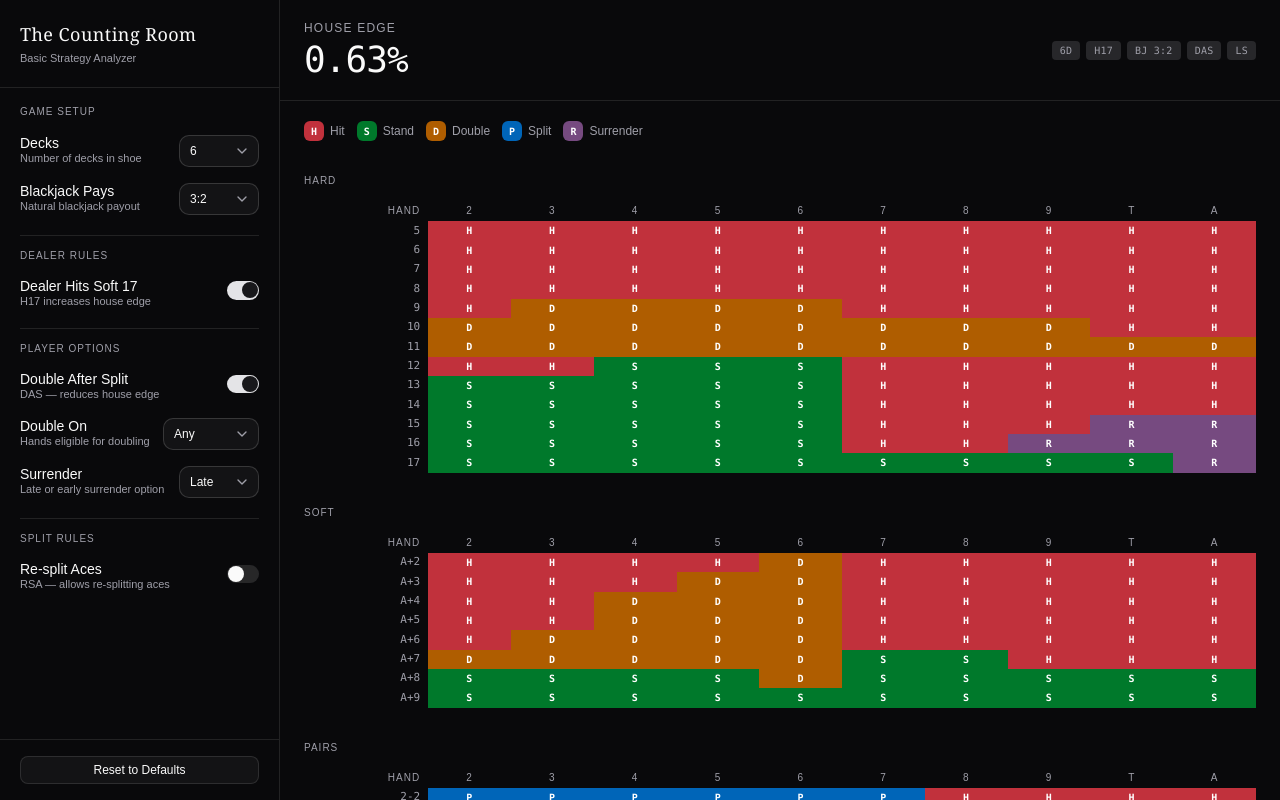
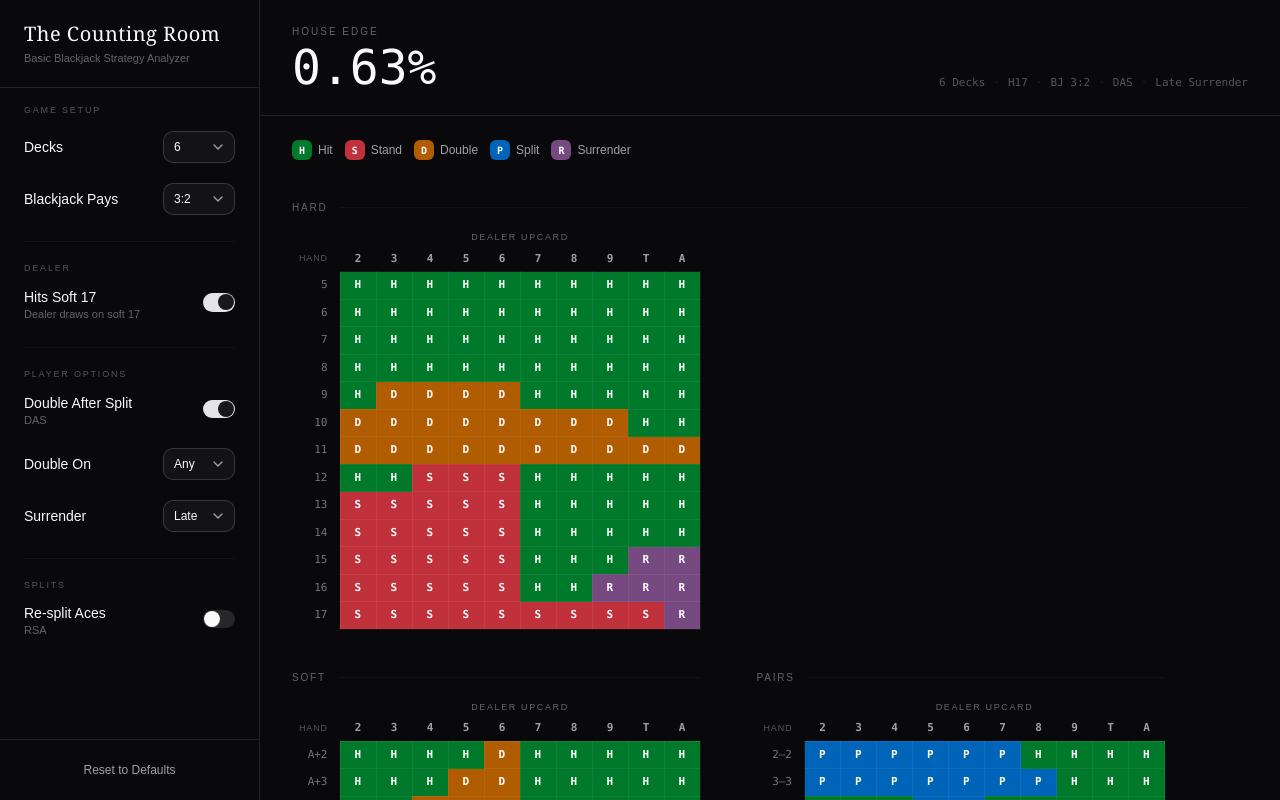
Before and after one commit to matteo-psnt/blackjack-solver, a React (Vite) app: page / in a window 1280 px wide. Built offline with nearby package versions, Linux system fonts and the light colour scheme.

Commit message:
refactor: enhance UI components and improve styling for rules and strategy panels

```diff
--- a/src/features/rules/RuleRow.tsx
+++ b/src/features/rules/RuleRow.tsx
@@ -8,11 +8,11 @@ interface RuleRowProps {
 
 export function RuleRow({ label, description, children }: RuleRowProps) {
   return (
-    <div className="flex items-center justify-between gap-3 py-2">
+    <div className="flex items-center justify-between gap-4 py-2.5">
       <div className="min-w-0">
-        <p className="text-sm leading-none text-foreground">{label}</p>
+        <p className="text-sm text-foreground leading-none">{label}</p>
         {description && (
-          <p className="text-[11px] text-muted-foreground mt-0.5 leading-tight">{description}</p>
+          <p className="text-[11px] text-muted-foreground/60 mt-1 leading-tight">{description}</p>
         )}
       </div>
       <div className="shrink-0">{children}</div>
--- a/src/features/rules/RulesPanel.tsx
+++ b/src/features/rules/RulesPanel.tsx
@@ -12,51 +12,56 @@ import { useRulesStore } from '../../store/rulesStore'
 import { RuleRow } from './RuleRow'
 import type { BlackjackRules } from '../../core/blackjack/types'
 
+function SectionHeading({ children }: { children: string }) {
+  return (
+    <p className="text-[9px] font-medium uppercase tracking-[0.2em] text-muted-foreground/50 mt-5 mb-1 first:mt-2">
+      {children}
+    </p>
+  )
+}
+
 export function RulesPanel() {
   const { rules, setRules, resetRules } = useRulesStore()
 
   return (
-    <aside className="w-[280px] shrink-0 border-r border-border flex flex-col h-full">
+    <aside className="w-[260px] shrink-0 border-r border-border flex flex-col h-full">
       {/* Wordmark */}
-      <div className="px-5 py-5 border-b border-border">
-        <h1 className="text-lg font-serif tracking-wide text-foreground">The Counting Room</h1>
-        <p className="text-[11px] text-muted-foreground mt-0.5">Basic Strategy Analyzer</p>
+      <div className="px-6 pt-6 pb-5 border-b border-border">
+        <h1 className="font-serif text-xl tracking-wide text-foreground leading-none">
+          The Counting Room
+        </h1>
+        <p className="text-[11px] text-muted-foreground/60 mt-1.5">Basic Blackjack Strategy Analyzer</p>
       </div>
 
-      {/* Scrollable rule controls */}
-      <div className="flex-1 overflow-y-auto px-5 py-3">
+      {/* Controls */}
+      <div className="flex-1 overflow-y-auto px-6 py-2">
 
-        {/* Game Setup */}
-        <p className="text-[10px] uppercase tracking-widest text-muted-foreground mb-2 mt-1">
-          Game Setup
-        </p>
+        <SectionHeading>Game Setup</SectionHeading>
 
-        <RuleRow label="Decks" description="Number of decks in shoe">
+        <RuleRow label="Decks">
           <Select
             value={String(rules.decks)}
             onValueChange={(v) => setRules({ decks: parseInt(v) as BlackjackRules['decks'] })}
           >
-            <SelectTrigger className="w-20 h-7 text-xs">
+            <SelectTrigger className="w-[72px] h-7 text-xs">
               <SelectValue />
             </SelectTrigger>
             <SelectContent>
               {([1, 2, 4, 6, 8] as const).map((d) => (
-                <SelectItem key={d} value={String(d)}>
-                  {d}
-                </SelectItem>
+                <SelectItem key={d} value={String(d)}>{d}</SelectItem>
               ))}
             </SelectContent>
           </Select>
         </RuleRow>
 
-        <RuleRow label="Blackjack Pays" description="Natural blackjack payout">
+        <RuleRow label="Blackjack Pays">
           <Select
             value={String(rules.blackjackPayout)}
             onValueChange={(v) =>
               setRules({ blackjackPayout: parseFloat(v) as BlackjackRules['blackjackPayout'] })
             }
           >
-            <SelectTrigger className="w-20 h-7 text-xs">
+            <SelectTrigger className="w-[72px] h-7 text-xs">
               <SelectValue />
             </SelectTrigger>
             <SelectContent>
@@ -67,42 +72,34 @@ export function RulesPanel() {
           </Select>
         </RuleRow>
 
-        <Separator className="my-3" />
+        <Separator className="mt-4 mb-1 opacity-40" />
+        <SectionHeading>Dealer</SectionHeading>
 
-        {/* Dealer Rules */}
-        <p className="text-[10px] uppercase tracking-widest text-muted-foreground mb-2">
-          Dealer Rules
-        </p>
-
-        <RuleRow label="Dealer Hits Soft 17" description="H17 increases house edge">
+        <RuleRow label="Hits Soft 17" description="Dealer draws on soft 17">
           <Switch
             checked={rules.dealerHitsSoft17}
             onCheckedChange={(v) => setRules({ dealerHitsSoft17: v })}
           />
         </RuleRow>
 
-        <Separator className="my-3" />
+        <Separator className="mt-4 mb-1 opacity-40" />
+        <SectionHeading>Player Options</SectionHeading>
 
-        {/* Player Options */}
-        <p className="text-[10px] uppercase tracking-widest text-muted-foreground mb-2">
-          Player Options
-        </p>
-
-        <RuleRow label="Double After Split" description="DAS — reduces house edge">
+        <RuleRow label="Double After Split" description="DAS">
           <Switch
             checked={rules.doubleAfterSplit}
             onCheckedChange={(v) => setRules({ doubleAfterSplit: v })}
           />
         </RuleRow>
 
-        <RuleRow label="Double On" description="Hands eligible for doubling">
+        <RuleRow label="Double On">
           <Select
             value={rules.doubleRestriction}
             onValueChange={(v) =>
               setRules({ doubleRestriction: v as BlackjackRules['doubleRestriction'] })
             }
           >
-            <SelectTrigger className="w-24 h-7 text-xs">
+            <SelectTrigger className="w-[72px] h-7 text-xs">
               <SelectValue />
             </SelectTrigger>
             <SelectContent>
@@ -113,12 +110,12 @@ export function RulesPanel() {
           </Select>
         </RuleRow>
 
-        <RuleRow label="Surrender" description="Late or early surrender option">
+        <RuleRow label="Surrender">
           <Select
             value={rules.surrender}
             onValueChange={(v) => setRules({ surrender: v as BlackjackRules['surrender'] })}
           >
-            <SelectTrigger className="w-20 h-7 text-xs">
+            <SelectTrigger className="w-[72px] h-7 text-xs">
               <SelectValue />
             </SelectTrigger>
             <SelectContent>
@@ -129,27 +126,24 @@ export function RulesPanel() {
           </Select>
         </RuleRow>
 
-        <Separator className="my-3" />
+        <Separator className="mt-4 mb-1 opacity-40" />
+        <SectionHeading>Splits</SectionHeading>
 
-        {/* Split Rules */}
-        <p className="text-[10px] uppercase tracking-widest text-muted-foreground mb-2">
-          Split Rules
-        </p>
-
-        <RuleRow label="Re-split Aces" description="RSA — allows re-splitting aces">
+        <RuleRow label="Re-split Aces" description="RSA">
           <Switch
             checked={rules.resplitAces}
             onCheckedChange={(v) => setRules({ resplitAces: v })}
           />
         </RuleRow>
+
       </div>
 
       {/* Footer */}
-      <div className="px-5 py-4 border-t border-border">
+      <div className="px-6 py-4 border-t border-border">
         <Button
-          variant="outline"
+          variant="ghost"
           size="sm"
-          className="w-full text-xs"
+          className="w-full text-xs text-muted-foreground hover:text-foreground"
           onClick={resetRules}
         >
           Reset to Defaults
--- a/src/features/strategy/HouseEdgeBanner.tsx
+++ b/src/features/strategy/HouseEdgeBanner.tsx
@@ -1,5 +1,4 @@
-import type { HouseEdgeResult } from '../../core/blackjack/types'
-import type { BlackjackRules } from '../../core/blackjack/types'
+import type { HouseEdgeResult, BlackjackRules } from '../../core/blackjack/types'
 
 interface HouseEdgeBannerProps {
   result: HouseEdgeResult
@@ -8,44 +7,45 @@ interface HouseEdgeBannerProps {
 
 export function HouseEdgeBanner({ result, rules }: HouseEdgeBannerProps) {
   const isPlayerEdge = result.playerEdge > 0
-
   const payoutLabel =
     rules.blackjackPayout === 1.5 ? '3:2' : rules.blackjackPayout === 1.2 ? '6:5' : '1:1'
 
-  const summaryTags = [
-    `${rules.decks}D`,
+  const tags = [
+    `${rules.decks} Decks`,
     rules.dealerHitsSoft17 ? 'H17' : 'S17',
     `BJ ${payoutLabel}`,
     rules.doubleAfterSplit ? 'DAS' : 'No DAS',
-    rules.surrender !== 'none' ? `${rules.surrender === 'late' ? 'LS' : 'ES'}` : 'No LS',
-  ]
+    rules.surrender === 'late' ? 'Late Surrender' : rules.surrender === 'early' ? 'Early Surrender' : 'No Surrender',
+    rules.resplitAces ? 'RSA' : null,
+  ].filter(Boolean) as string[]
 
   return (
-    <div className="border-b border-border px-6 py-5 flex items-center justify-between gap-4">
+    <div className="border-b border-border px-8 py-6">
+      <div className="flex items-end justify-between gap-6">
+        {/* Metric */}
         <div>
-        <p className="text-xs text-muted-foreground uppercase tracking-widest mb-1">
+          <p className="text-[10px] font-medium uppercase tracking-[0.2em] text-muted-foreground/60 mb-1">
             {isPlayerEdge ? 'Player Edge' : 'House Edge'}
           </p>
           <p
             key={result.formatted}
-          className="text-4xl font-mono tabular-nums font-light tracking-tight animate-edge-flash"
-          style={{
-            color: isPlayerEdge ? 'var(--action-s)' : 'var(--foreground)',
-          }}
+            className="text-5xl font-mono tabular-nums font-light animate-edge-flash leading-none"
+            style={{ color: isPlayerEdge ? 'var(--action-s)' : 'var(--foreground)' }}
           >
             {result.formatted}
           </p>
         </div>
-      <div className="flex flex-wrap gap-1.5 justify-end max-w-xs">
-        {summaryTags.map((tag) => (
-          <span
-            key={tag}
-            className="inline-block rounded px-2 py-0.5 text-[10px] font-mono tracking-wide bg-muted text-muted-foreground"
-          >
+
+        {/* Rule summary — right-aligned, inline with separators */}
+        <div className="flex items-center gap-0 text-[11px] font-mono text-muted-foreground/50 flex-wrap justify-end">
+          {tags.map((tag, i) => (
+            <span key={tag} className="flex items-center">
+              {i > 0 && <span className="mx-2 opacity-30">·</span>}
               {tag}
             </span>
           ))}
         </div>
       </div>
+    </div>
   )
 }
--- a/src/features/strategy/StrategyCell.tsx
+++ b/src/features/strategy/StrategyCell.tsx
@@ -2,23 +2,20 @@ import type { DisplayAction } from '../../core/blackjack/types'
 
 interface StrategyCellProps {
   action: DisplayAction
-  compact?: boolean
 }
 
 const ACTION_STYLES: Record<DisplayAction, string> = {
-  H: 'bg-[var(--action-h)] text-white',
-  S: 'bg-[var(--action-s)] text-white',
-  D: 'bg-[var(--action-d)] text-white',
-  P: 'bg-[var(--action-p)] text-white',
-  R: 'bg-[var(--action-r)] text-white',
+  H: 'bg-[var(--action-h)]',
+  S: 'bg-[var(--action-s)]',
+  D: 'bg-[var(--action-d)]',
+  P: 'bg-[var(--action-p)]',
+  R: 'bg-[var(--action-r)]',
 }
 
-export function StrategyCell({ action, compact = false }: StrategyCellProps) {
+export function StrategyCell({ action }: StrategyCellProps) {
   return (
     <td
-      className={`strategy-cell text-center font-mono font-semibold tracking-wider select-none ${
-        compact ? 'text-[10px] px-0.5 py-[3px]' : 'text-xs px-1 py-1.5'
-      } ${ACTION_STYLES[action]}`}
+      className={`strategy-cell text-center font-mono font-bold text-[11px] text-white tracking-wide select-none px-0 py-[5px] w-9 border border-white/[0.06] ${ACTION_STYLES[action]}`}
     >
       {action}
     </td>
--- a/src/features/strategy/StrategyGrid.tsx
+++ b/src/features/strategy/StrategyGrid.tsx
@@ -14,12 +14,23 @@ const SOFT_LABELS: Record<string, string> = {
 }
 
 const PAIR_LABELS: Record<string, string> = {
-  pair2: '2-2', pair3: '3-3', pair4: '4-4', pair5: '5-5', pair6: '6-6',
-  pair7: '7-7', pair8: '8-8', pair9: '9-9', pairT: 'T-T', pairA: 'A-A',
+  pair2: '2–2', pair3: '3–3', pair4: '4–4', pair5: '5–5', pair6: '6–6',
+  pair7: '7–7', pair8: '8–8', pair9: '9–9', pairT: 'T–T', pairA: 'A–A',
 }
 
 interface StrategyGridProps {
   table: StrategyTable
+}
+
+function SectionLabel({ children }: { children: string }) {
+  return (
+    <div className="flex items-center gap-3 mb-4">
+      <span className="text-[10px] font-medium uppercase tracking-[0.18em] text-muted-foreground/60">
+        {children}
+      </span>
+      <div className="flex-1 h-px bg-border/40" />
+    </div>
+  )
 }
 
 export function StrategyGrid({ table }: StrategyGridProps) {
@@ -42,23 +53,28 @@ export function StrategyGrid({ table }: StrategyGridProps) {
   }))
 
   return (
-    <div className="px-6 py-5 flex flex-col gap-8">
+    <div className="px-8 py-6 flex flex-col gap-10">
+      {/* Legend */}
       <ActionLegend />
 
+      {/* Hard hands — full width */}
       <section>
-        <h2 className="text-[10px] uppercase tracking-widest text-muted-foreground mb-3">Hard</h2>
+        <SectionLabel>Hard</SectionLabel>
         <StrategyTableComponent rows={hardRows} />
       </section>
 
+      {/* Soft + Pairs — side by side */}
+      <div className="flex flex-wrap gap-x-14 gap-y-10">
         <section>
-        <h2 className="text-[10px] uppercase tracking-widest text-muted-foreground mb-3">Soft</h2>
+          <SectionLabel>Soft</SectionLabel>
           <StrategyTableComponent rows={softRows} />
         </section>
 
         <section>
-        <h2 className="text-[10px] uppercase tracking-widest text-muted-foreground mb-3">Pairs</h2>
+          <SectionLabel>Pairs</SectionLabel>
           <StrategyTableComponent rows={pairRows} />
         </section>
       </div>
+    </div>
   )
 }
--- a/src/features/strategy/StrategyTable.tsx
+++ b/src/features/strategy/StrategyTable.tsx
@@ -10,16 +10,27 @@ interface StrategyTableProps {
 export function StrategyTable({ rows }: StrategyTableProps) {
   return (
     <div className="overflow-x-auto">
-      <table className="border-collapse text-xs w-full">
+      <table className="border-collapse w-auto">
         <thead>
+          {/* Dealer upcard spanning label */}
           <tr>
-            <th className="w-12 text-right pr-2 py-1 text-muted-foreground font-medium text-[10px] uppercase tracking-widest">
+            <th className="w-12" />
+            <th
+              colSpan={10}
+              className="text-center text-[9px] font-medium uppercase tracking-[0.18em] text-muted-foreground/60 pb-1.5 pt-0"
+            >
+              Dealer Upcard
+            </th>
+          </tr>
+          {/* Individual upcard headers */}
+          <tr>
+            <th className="w-12 text-right pr-3 pb-1 text-[9px] font-medium uppercase tracking-widest text-muted-foreground/50">
               Hand
             </th>
             {DEALER_UPCARDS.map((up) => (
               <th
                 key={up}
-                className="w-8 text-center py-1 text-muted-foreground font-medium text-[10px] uppercase tracking-widest"
+                className="w-9 text-center pb-1 text-[11px] font-mono font-semibold text-muted-foreground"
               >
                 {up}
               </th>
@@ -29,11 +40,11 @@ export function StrategyTable({ rows }: StrategyTableProps) {
         <tbody>
           {rows.map(({ key, label, row }) => (
             <tr key={key}>
-              <td className="text-right pr-2 py-0 text-muted-foreground font-mono text-[11px] whitespace-nowrap">
+              <td className="text-right pr-3 py-0 text-muted-foreground/70 font-mono text-[11px] font-medium whitespace-nowrap">
                 {label}
               </td>
               {DEALER_UPCARDS.map((up) => (
-                <StrategyCell key={up} action={row[up].action} compact />
+                <StrategyCell key={up} action={row[up].action} />
               ))}
             </tr>
           ))}
--- a/src/index.css
+++ b/src/index.css
@@ -120,8 +120,8 @@
 
 /* Action color palette — balanced luminance, readable against dark bg */
 :root {
-  --action-h: oklch(0.54 0.18 22);   /* Hit: red */
-  --action-s: oklch(0.50 0.15 148);  /* Stand: green */
+  --action-h: oklch(0.50 0.15 148);  /* Hit: green */
+  --action-s: oklch(0.54 0.18 22);   /* Stand: red */
   --action-d: oklch(0.56 0.17 72);   /* Double: amber-orange */
   --action-p: oklch(0.50 0.16 248);  /* Split: blue */
   --action-r: oklch(0.48 0.10 320);  /* Surrender: mauve */
```
Lines whose indentation alone changed are shown as unchanged.
